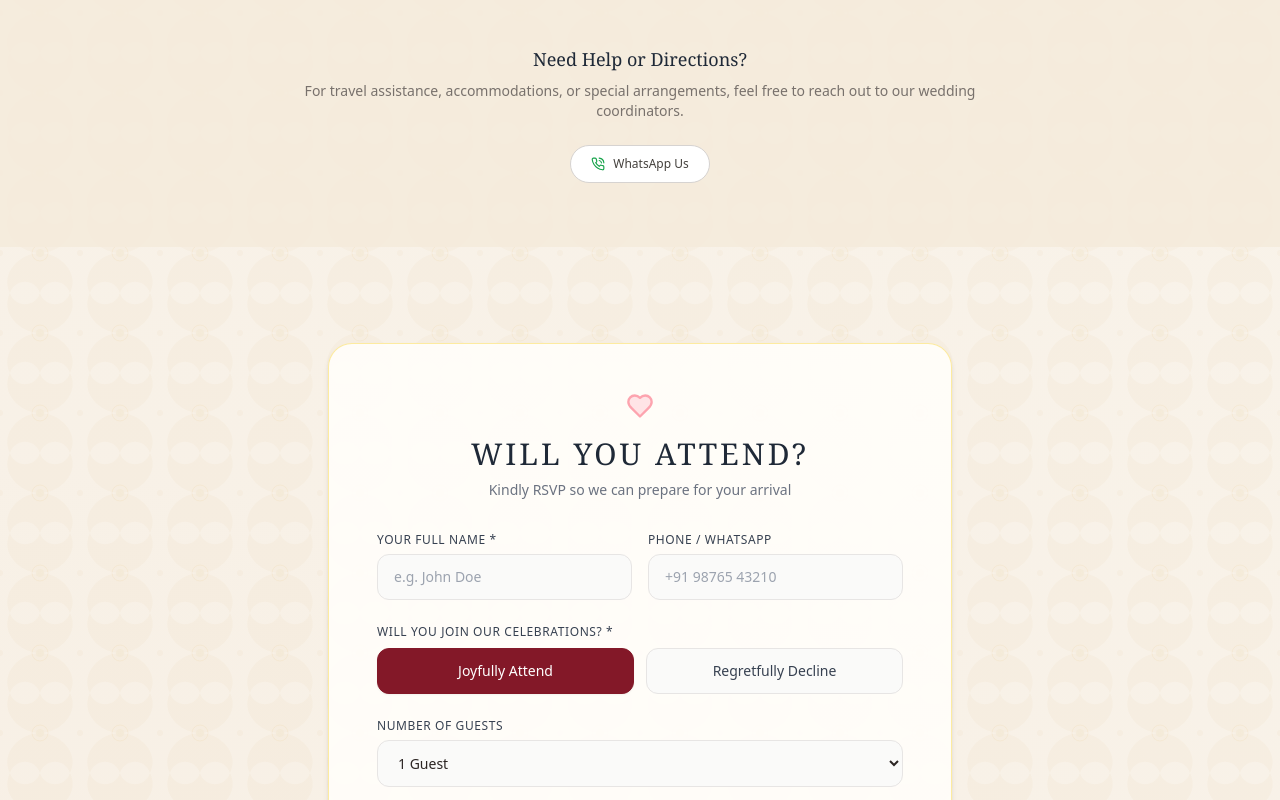
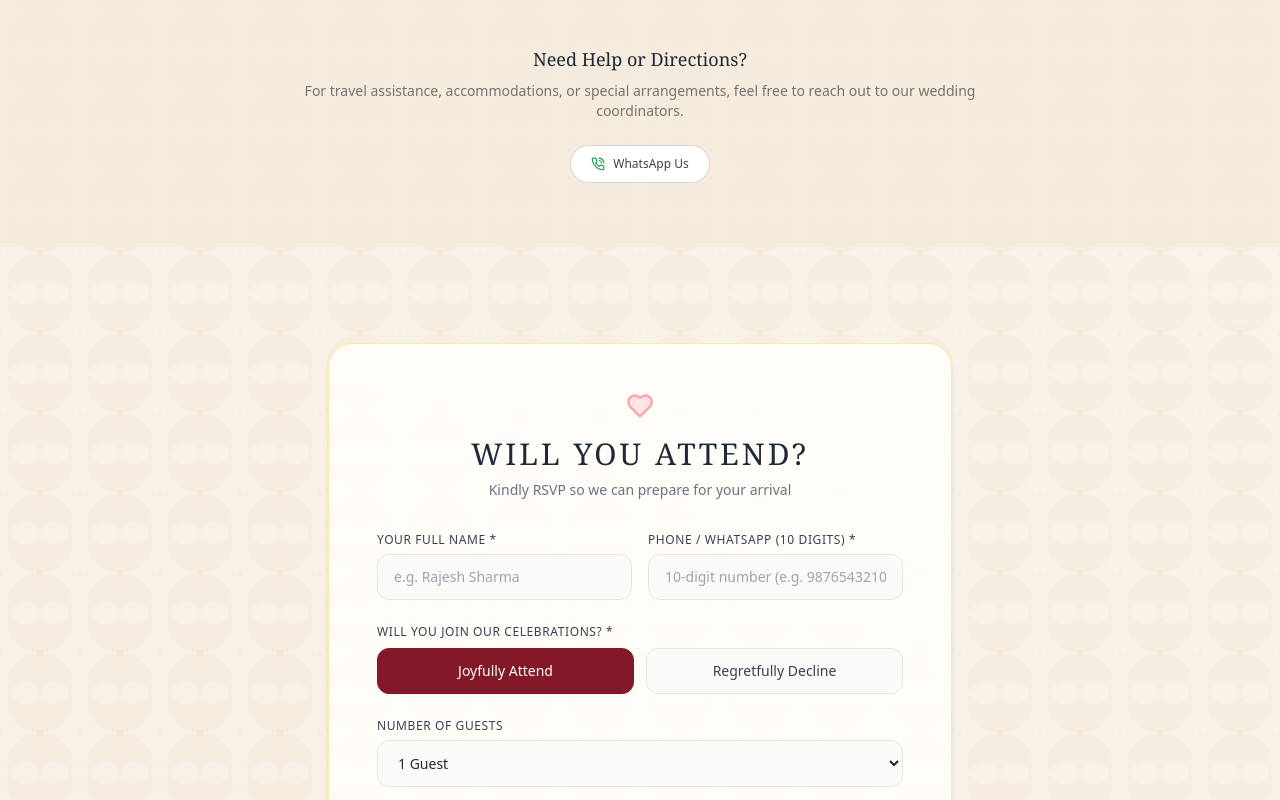
Before and after one commit to bhavishya31/Wedding-invite-december, a Next.js app: page / in a window 1280 px wide. Shown: the part 5787-6587 px from the top of the page. Built offline with nearby package versions, Linux system fonts and the light colour scheme.

Commit message:
Update page.js

```diff
--- a/app/page.js
+++ b/app/page.js
@@ -1081,6 +1081,27 @@ export default function WeddingInvite() {
 
   const handleRSVP = async (e) => {
     e.preventDefault();
+
+    // Validate name on client
+    const cleanName = formData.name.trim();
+    const dummyNames = ['abc', 'xyz', 'test', 'asdf', 'qwerty', 'dummy', 'none', 'unknown', 'foo', 'bar'];
+    const lowerName = cleanName.toLowerCase().replace(/[^a-z]/g, '');
+    if (cleanName.length < 2 || dummyNames.includes(lowerName) || /(.)\1{2,}/i.test(cleanName)) {
+      alert('Please enter a valid and complete name.');
+      return;
+    }
+
+    // Validate phone: exactly 10 digits
+    const cleanPhone = formData.phone.trim();
+    if (!/^\d{10}$/.test(cleanPhone)) {
+      alert('Please enter a valid 10-digit mobile number (numbers only).');
+      return;
+    }
+    if (!/^[6-9]\d{9}$/.test(cleanPhone)) {
+      alert('Mobile number must be a valid 10-digit number starting with 6, 7, 8, or 9.');
+      return;
+    }
+
     setIsSubmitting(true);
     try {
       const response = await fetch('/api/rsvp', {
@@ -1088,11 +1109,11 @@ export default function WeddingInvite() {
         headers: { 'Content-Type': 'application/json' },
         body: JSON.stringify(formData)
       });
-      if (response.ok) {
+      const resData = await response.json().catch(() => ({}));
+      if (response.ok && resData.success) {
         setSubmitted(true);
       } else {
-        const errorData = await response.json().catch(() => ({}));
-        alert(errorData.error || 'Failed to submit RSVP. Please try again.');
+        alert(resData.error || 'Failed to submit RSVP. Please check your inputs and try again.');
       }
     } catch (error) {
       console.error(error);
@@ -1683,21 +1704,27 @@ export default function WeddingInvite() {
                   <input
                     type="text"
                     required
+                    minLength={2}
+                    maxLength={60}
                     className="w-full bg-stone-50 border border-stone-200 rounded-xl px-4 py-3 focus:outline-none focus:border-rose-400 focus:bg-white transition-colors"
-                    placeholder="e.g. John Doe"
+                    placeholder="e.g. Rajesh Sharma"
                     value={formData.name}
                     onChange={(e) => setFormData({ ...formData, name: e.target.value })}
                   />
                 </div>
 
                 <div>
-                  <label className="block text-gray-700 font-medium mb-1.5 text-xs uppercase tracking-wider">Phone / WhatsApp</label>
+                  <label className="block text-gray-700 font-medium mb-1.5 text-xs uppercase tracking-wider">Phone / WhatsApp (10 digits) *</label>
                   <input
                     type="tel"
+                    required
+                    inputMode="numeric"
+                    pattern="[6-9][0-9]{9}"
+                    maxLength={10}
                     className="w-full bg-stone-50 border border-stone-200 rounded-xl px-4 py-3 focus:outline-none focus:border-rose-400 focus:bg-white transition-colors"
-                    placeholder="+91 98765 43210"
+                    placeholder="10-digit number (e.g. 9876543210)"
                     value={formData.phone}
-                    onChange={(e) => setFormData({ ...formData, phone: e.target.value })}
+                    onChange={(e) => setFormData({ ...formData, phone: e.target.value.replace(/\D/g, '').slice(0, 10) })}
                   />
                 </div>
               </div>
```
